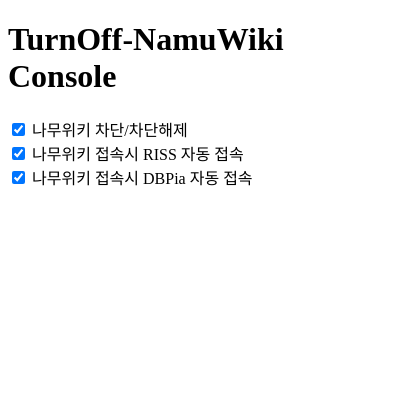
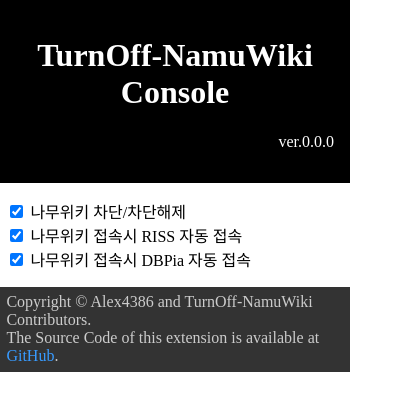
Before and after one commit to Alex4386/turnoff-namuwiki, a browser extension: page interface/popup/index.html in a window 400 px wide. Drawn offline with Linux system fonts and the light colour scheme.

Commit message:
add: Introducing 0.1.0

```diff
--- a/interface/popup/index.html
+++ b/interface/popup/index.html
@@ -7,19 +7,60 @@
     <title>꺼무위키 시스템</title>
     <style>
         body {
-            width: 300px;
+            width: 350px;
+            margin: 0;
+            padding: 0;
+        }
+        header {
+            padding: 1em;
+            background: #000;
+            color: #FFF;
+        }
+        header h1 {
+            text-align: center;
+        }
+        header .version {
+            text-align: right;
+        }
+        main {
+            text-align: left;
+            padding: 1em 0.4em;
+        }
+        footer {
+            background: #333;
+            color: #CCC;
+            padding: .4em;
+        }
+        a {
+            text-decoration: none;
+            color: #389bff;
+        }
+        #status {
+            content: ' ';
+            white-space: nowrap;
+            height: 2em;
+            width: 350px;
+            word-break: break-all;
         }
 
     </style>
 </head>
 <body>
-    <h1>TurnOff-NamuWiki Console</h1>
+    <header>
+        <h1>TurnOff-NamuWiki Console</h1>
+        <p class="version" id="extension_version">ver.0.0.2-alpha</p>
+    </header>
+    <main>
+        <input type="checkbox" id="block_namuwiki" data-val="namuwikiBlock"> 나무위키 차단/차단해제<br>
+        <input type="checkbox" id="riss_auto" data-val="openRiss"> 나무위키 접속시 RISS 자동 접속<br>
+        <input type="checkbox" id="dbpia_auto" data-val="openDbpia"> 나무위키 접속시 DBPia 자동 접속<br>
+    </main>
+    <span id="status"></span>
 
-    <input type="checkbox" id="block_namuwiki" data-val="namuwikiBlock"> 나무위키 차단/차단해제<br>
-    <input type="checkbox" id="riss_auto" data-val="openRiss"> 나무위키 접속시 RISS 자동 접속<br>
-    <input type="checkbox" id="dbpia_auto" data-val="openDbpia"> 나무위키 접속시 DBPia 자동 접속<br>
-    <br>
-    <span id="status"></span>
+    <footer>
+        Copyright &copy; Alex4386 and TurnOff-NamuWiki Contributors.<br>
+        The Source Code of this extension is available at <a href="https://github.com/Alex4386/turnoff-namuwiki" target="_blank">GitHub</a>.
+    </footer>
 </body>
 
 <script src="popup.js"></script>
--- a/interface/popup/popup.js
+++ b/interface/popup/popup.js
@@ -43,3 +43,6 @@
         )
     }
 }
+
+var manifestData = chrome.runtime.getManifest();
+document.getElementById('extension_version').innerHTML = "ver."+manifestData.version;
--- a/src/bg.js
+++ b/src/bg.js
@@ -1,4 +1,5 @@
 /* 아 코드 뭐같아서 빨리 고쳐야 하는데.... */
+const currentlyRedirecting = [];
 
 chrome.runtime.onInstalled.addListener(function() {
     chrome.declarativeContent.onPageChanged.removeRules(undefined, function() {
@@ -14,7 +15,7 @@
 });
 
 chrome.tabs.onUpdated.addListener(function(tabId, info, tab) {
-    const url = tab.url;
+    const url = info.url;
     chrome.storage.sync.get({
         namuwikiBlock: true,
         openRiss: true,
```
Also changed, not shown: interface/banned/index.html (+26 -2 lines), manifest.json, showcase/interface.png (added), showcase/logo-128x128.png (added), showcase/logo.png (added), showcase/namuwiki-blocked.png (added), showcase/switch-128x128.png (added), 2 other files.
